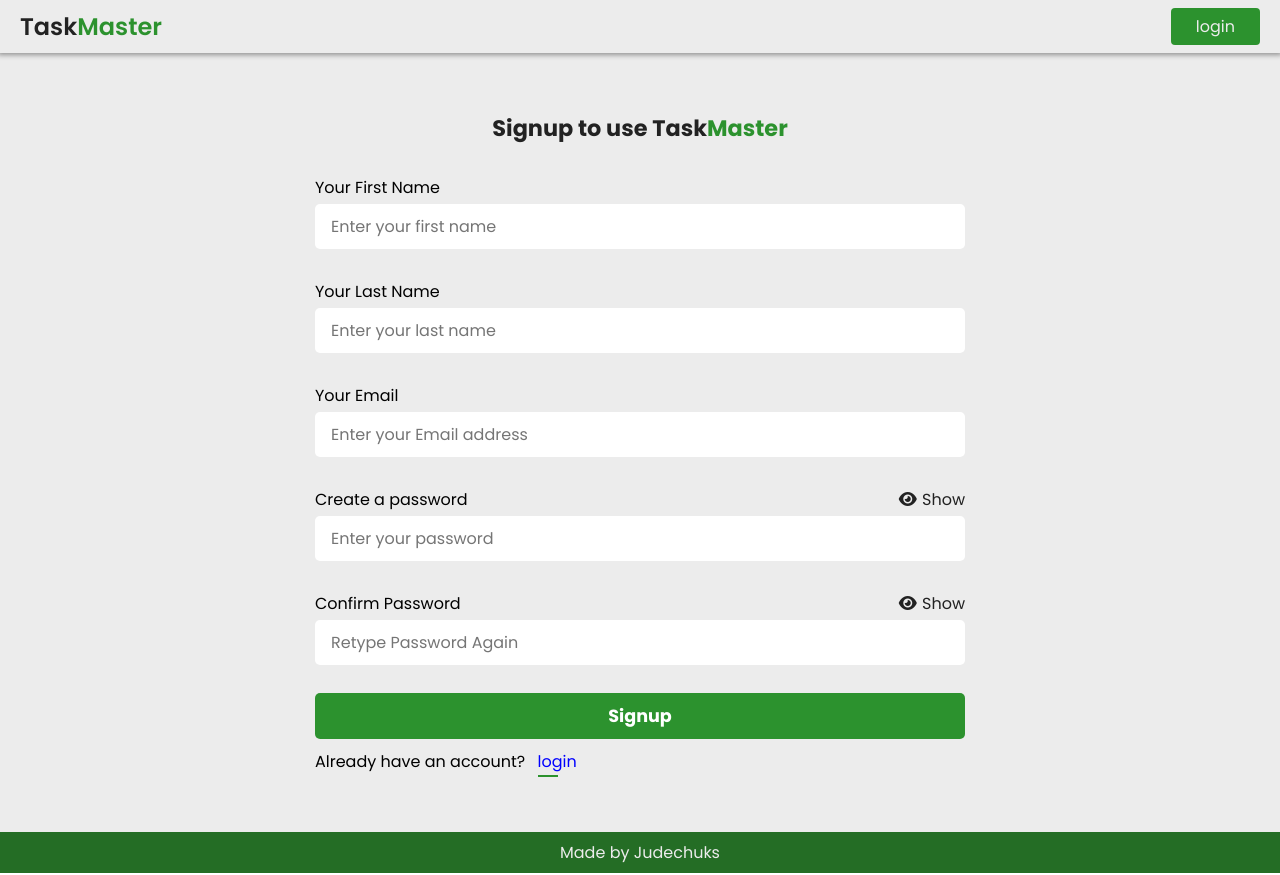
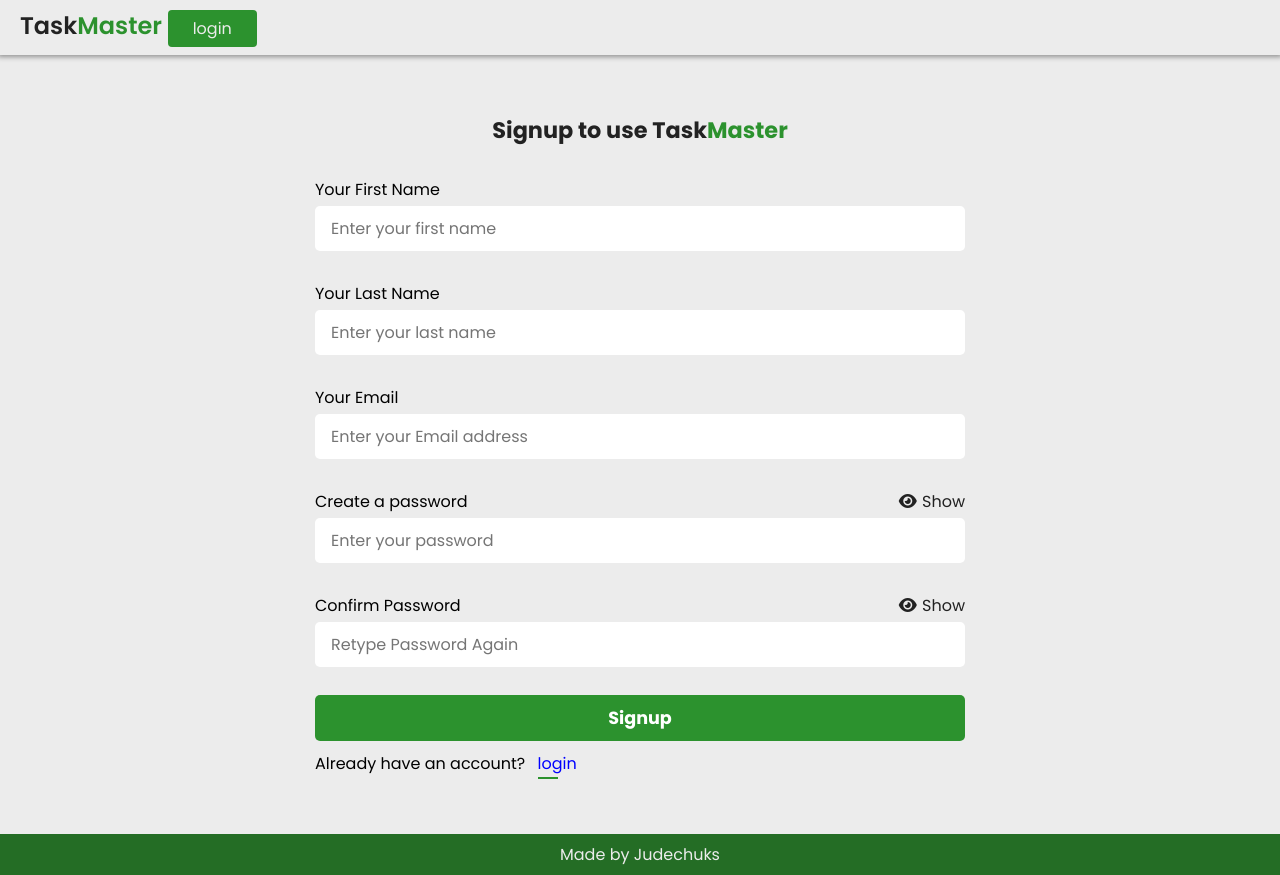
Before and after one commit to Judechuks/taskmaster, a plain HTML site: page client/pages/signup.html in a window 1280 px wide. Drawn offline with Linux system fonts and the light colour scheme.

Commit message:
setting max-width to page sections

```diff
--- a/client/pages/signup.html
+++ b/client/pages/signup.html
@@ -21,10 +21,12 @@
   <body>
     <div class="wrapper">
       <header>
-        <a href="../index.html" class="logo">
-          Task<span class="brand-span">Master</span>
-        </a>
-        <a href="./login.html" class="btn btn-primary">login</a>
+        <div class="container container-flex">
+          <a href="../index.html" class="logo">
+            Task<span class="brand-span">Master</span>
+          </a>
+          <a href="./login.html" class="btn btn-primary">login</a>
+        </div>
       </header>
       <!-- Alert - for alert message -->
       <article class="alert-container">
@@ -103,7 +105,9 @@
         </section>
       </main>
       <footer>
-        <p>Made by Judechuks</p>
+        <div class="container">
+          <p>Made by Judechuks</p>
+        </div>
       </footer>
     </div>
   </body>
```
Also changed, not shown: client/pages/login.html (+9 -5 lines).
